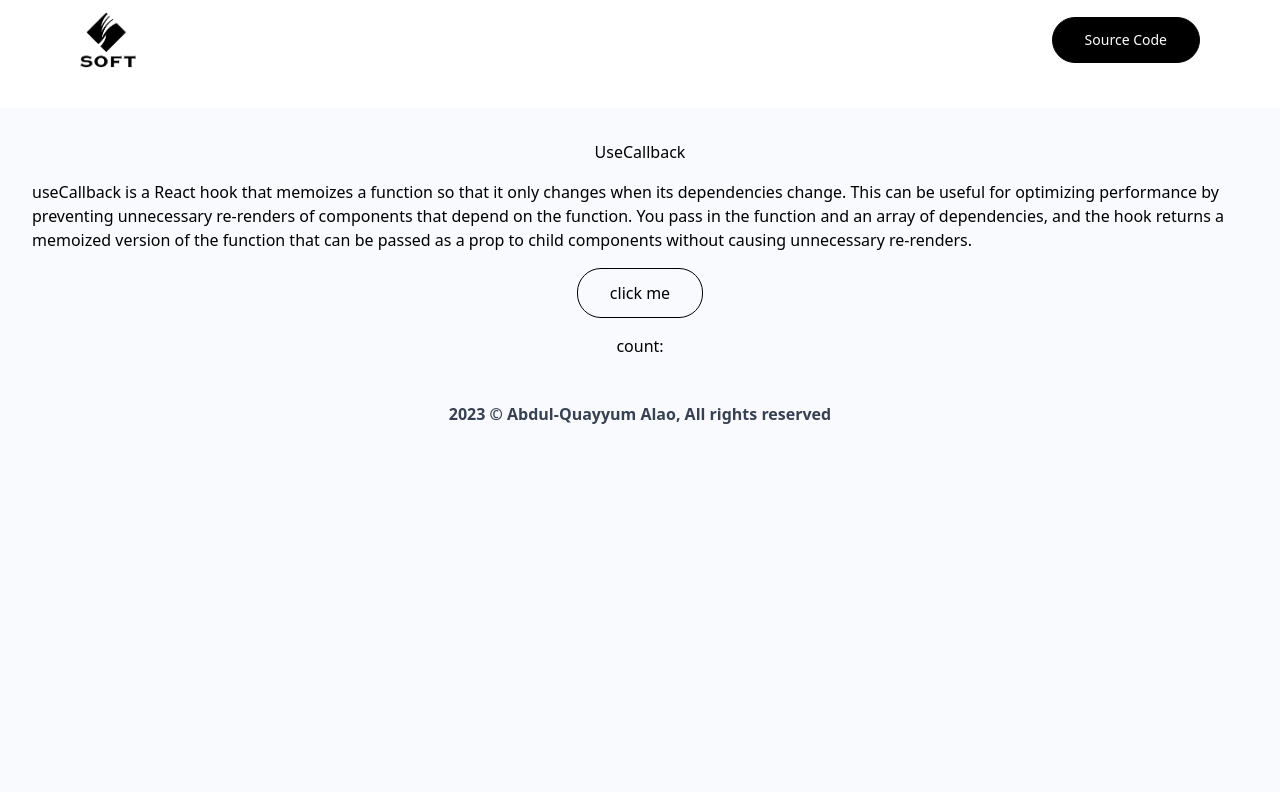
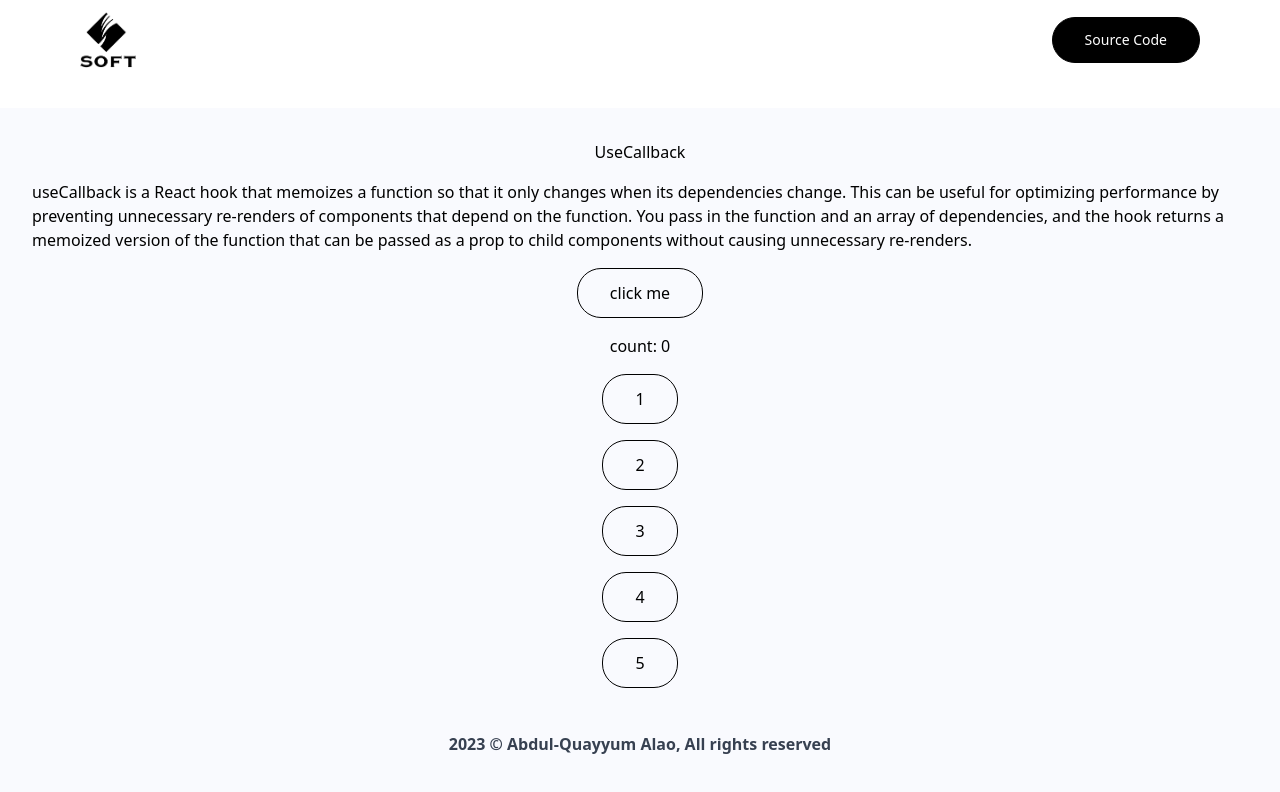
Before and after one commit to AbdulQuayyum/React-Hooks, a React (Create React App) app: page /UseCallback in a window 1280 px wide. Shown: the top 792 px of the page. Built offline with nearby package versions, Linux system fonts and the light colour scheme.

Commit message:
Steady Cooking👨🏾‍🍳...

```diff
--- a/src/Components/Index.js
+++ b/src/Components/Index.js
@@ -1,8 +1,9 @@
 import Footer from "./Footer"
 import Navbar from "./Navbar"
+import { Square } from "./Square"
 import { UseCountRenders } from "./UseCountRenders"
 import { UseFetch } from "./UseFetch"
 import { UseForm } from "./UseForm"
 import { UseMeasure } from "./UseMeasure"
 
-export { Footer, Navbar, UseCountRenders, UseFetch, UseForm, UseMeasure }
+export { Footer, Navbar, Square, UseCountRenders, UseFetch, UseForm, UseMeasure }
--- /dev/null
+++ b/src/Components/Square.js
@@ -0,0 +1,11 @@
+import React from 'react'
+import { UseCountRenders } from "./Index"
+
+export const Square = React.memo(({ n, onClick }) => {
+    UseCountRenders()
+
+    return (
+        // <button onClick={increment} className='px-8 py-3 border border-black hover:text-gray-500 hover:border-gray-500 rounded-3xl'>click me</button>
+        <button onClick={onClick} className='px-8 py-3 border border-black hover:text-gray-500 hover:border-gray-500 rounded-3xl'>{n}</button>
+    )
+})
--- a/src/Utilities/Hello.js
+++ b/src/Utilities/Hello.js
@@ -1,10 +1,11 @@
 import React from 'react'
-import { UseCountRenders } from "../Components/Index"
+// import { UseCountRenders } from "../Components/Index"
 
 export const Hello = React.memo(({ increment }) => {
-    UseCountRenders()
+    // UseCountRenders()
 
     return (
-        <button onClick={increment} className='px-8 py-3 border border-black hover:text-gray-500 hover:border-gray-500 rounded-3xl'>click me</button>
+        // <button onClick={increment} className='px-8 py-3 border border-black hover:text-gray-500 hover:border-gray-500 rounded-3xl'>click me</button>
+        <button onClick={() => increment(5)} className='px-8 py-3 border border-black hover:text-gray-500 hover:border-gray-500 rounded-3xl'>click me</button>
     )
 })
--- a/src/Views/UseCallback.js
+++ b/src/Views/UseCallback.js
@@ -1,16 +1,29 @@
-import { useState } from 'react'
+import { useCallback, useState } from 'react'
 import { Hello } from '../Utilities/Hello'
+import { Square } from '../Components/Index'
 
 const UseCallback = () => {
-  const [count, setCount] = useState(() => JSON.parse(localStorage.getItem("count")))
+  const [count, setCount] = useState(0)
+  const randomNumbers = [1, 2, 3, 4, 5]
+
+  // const increment = useCallback(() => {
+  //   setCount(c => c + 1)
+  // }, [setCount])
+
+  const increment = useCallback((n) => {
+    setCount(c => c + n)
+  }, [setCount])
 
   return (
     <div className='flex flex-col items-center justify-center w-full gap-y-4 '>
       <h4> UseCallback </h4>
       <p>
         useCallback is a React hook that memoizes a function so that it only changes when its dependencies change. This can be useful for optimizing performance by preventing unnecessary re-renders of components that depend on the function. You pass in the function and an array of dependencies, and the hook returns a memoized version of the function that can be passed as a prop to child components without causing unnecessary re-renders.</p>
-      <Hello increment={() => setCount(c => c + 1)} />
+      <Hello increment={increment} />
       <div>count: {count}</div>
+      {randomNumbers.map(n => {
+        return <Square onClick={() => increment(n)} n={n} key={n}/>
+      })}
     </div>
   )
 }
```
